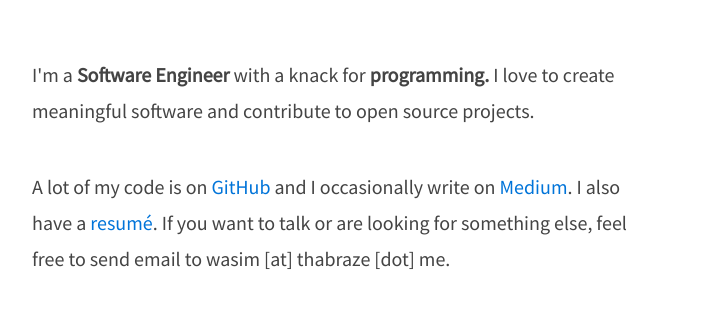
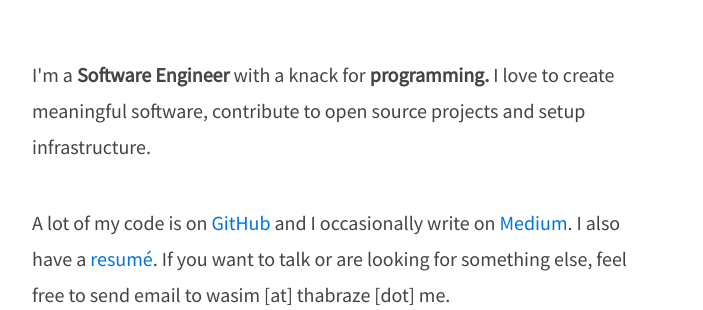
Before and after one commit to waseem18/mygithubpage, a plain HTML site: page index.html in a window 1280 px wide. Shown: the part 148-458 px from the top of the page, without its empty margins (308-1011 px from the left). Drawn offline with Linux system fonts and the light colour scheme.

Commit message:
Update index.html

```diff
--- a/index.html
+++ b/index.html
@@ -20,7 +20,7 @@
 <body>
     <section id="about">
         <h1 class="intro">Hi, I'm Wasim</h1>
-        <p>I'm a<b> Software Engineer</b> with a knack for<b> programming.</b> I love to create meaningful software and contribute to open source projects.</p>
+        <p>I'm a<b> Software Engineer</b> with a knack for<b> programming.</b> I love to create meaningful software, contribute to open source projects and setup infrastructure.</p>
         <p> A lot of my code is on <a href="https://github.com/waseem18">GitHub</a>&nbsp;and I occasionally write on&nbsp;<a href="https://medium.com/@thabraze" target="_blank">Medium</a>. I also have a <a href="https://drive.google.com/file/d/0BxVr7yuT_lvvMjJMSnc2VU5PakU/view">resumé</a>. If you want to talk or are looking for something else, feel free to send email to wasim [at] thabraze [dot] me.</p>
     </section>
 
```
